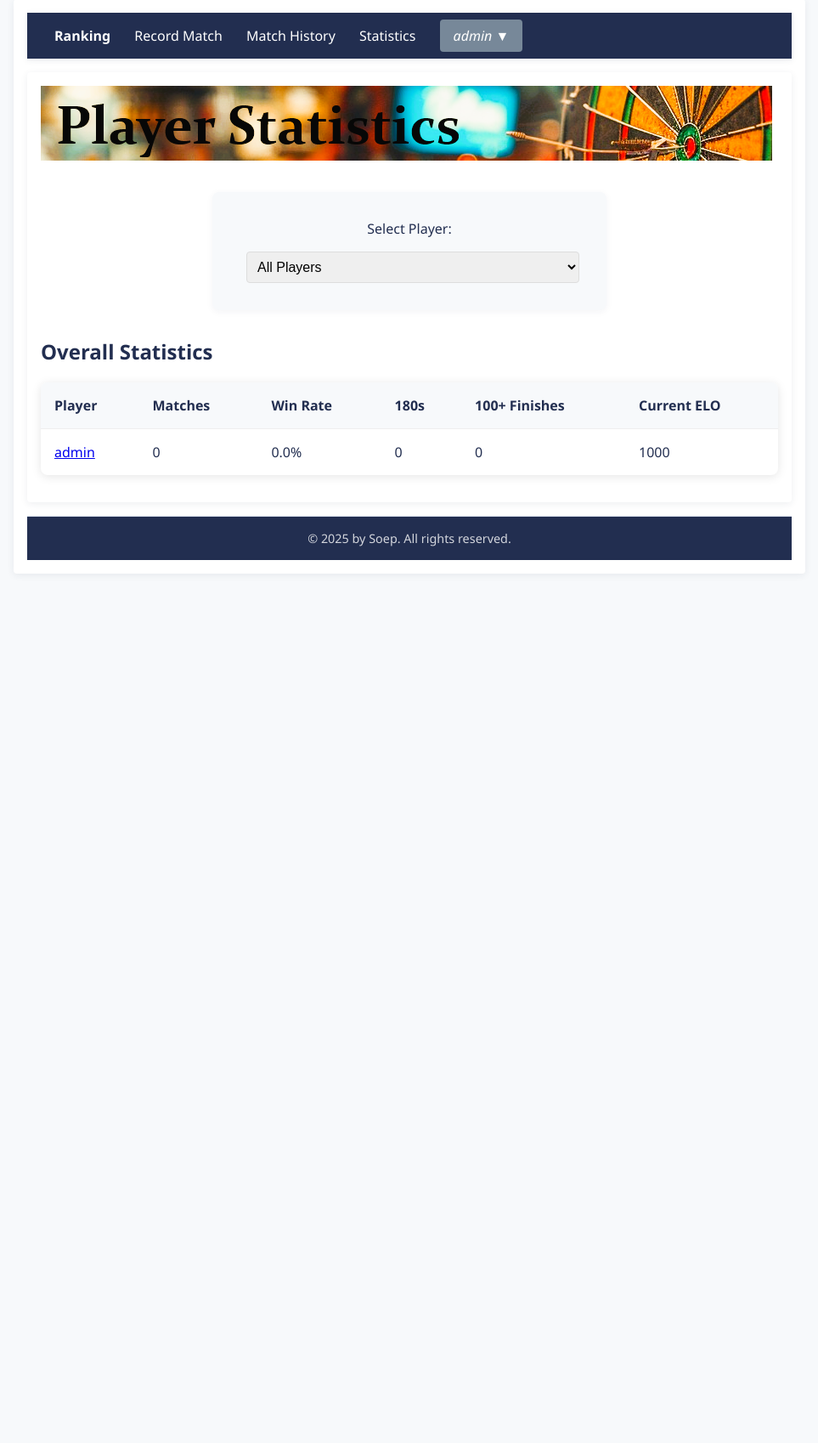
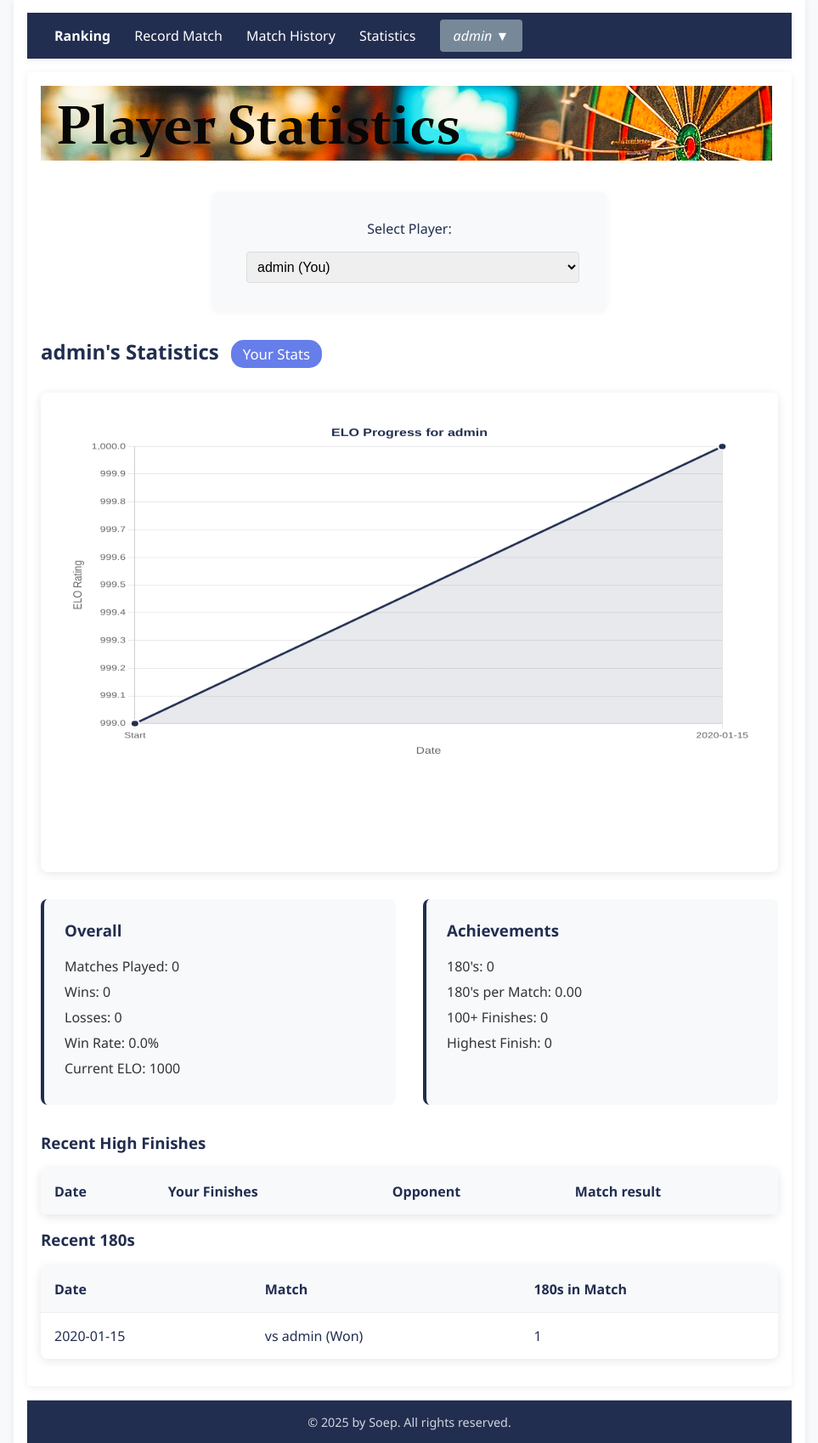
Before and after one commit to gitsoep/elodarts, a Flask app: page /stats in a window 1280 px wide. Shown: the part 17-1715 px from the top of the page at 85% size, without its empty margins (158-1121 px from the left). Before the commit the page ends 676 px from the top, so only its background shows below. Run offline with Flask 3, Linux system fonts and the light colour scheme; a user stored in the database is signed in; tables that the repository leaves empty hold one stand-in row (values such as "Sample post"); lists and menus that the app fills with data are empty.

Commit message:
stats-updated

```diff
--- a/app/routes.py
+++ b/app/routes.py
@@ -409,6 +409,11 @@ def stats():
     high_finishes = []
     recent_180s = []
 
+    # If no player parameter is provided at all (first visit) and user is logged in, show their stats by default
+    # But if player parameter is provided as empty string (All Players selected), don't default to current user
+    if 'player' not in request.args and current_user.is_authenticated:
+        player_id = current_user.id
+
     if player_id:
         selected_player = User.query.get(player_id)
         if selected_player:
--- a/app/templates/stats.html
+++ b/app/templates/stats.html
@@ -9,17 +9,29 @@
             <label for="player">Select Player:</label>
             <select name="player" id="player" onchange="this.form.submit()">
                 <option value="">All Players</option>
+                {% if current_user.is_authenticated %}
+                    <option value="{{ current_user.id }}" {% if selected_player and selected_player.id == current_user.id %}selected{% endif %}>
+                        {{ current_user.username }} (You)
+                    </option>
+                {% endif %}
                 {% for user in users %}
-                <option value="{{ user.id }}" {% if selected_player and selected_player.id == user.id %}selected{% endif %}>
-                    {{ user.username }}
-                </option>
+                    {% if not current_user.is_authenticated or user.id != current_user.id %}
+                    <option value="{{ user.id }}" {% if selected_player and selected_player.id == user.id %}selected{% endif %}>
+                        {{ user.username }}
+                    </option>
+                    {% endif %}
                 {% endfor %}
             </select>
         </form>
     </div>
 
     {% if selected_player %}
-        <h2>{{ selected_player.username }}'s Statistics</h2>
+        <h2>
+            {{ selected_player.username }}'s Statistics
+            {% if current_user.is_authenticated and selected_player.id == current_user.id %}
+                <span class="your-stats-badge">Your Stats</span>
+            {% endif %}
+        </h2>
 
         <!-- ELO Rating Graph - Move to top for better visibility -->
         <div class="chart-container">
@@ -147,6 +159,17 @@
     border: 1px solid #ddd;
     border-radius: 4px;
     margin-left: 0.5em;
+}
+
+.your-stats-badge {
+    background: #667eea;
+    color: white;
+    padding: 0.3em 0.8em;
+    border-radius: 15px;
+    font-size: 0.7em;
+    font-weight: normal;
+    margin-left: 0.5em;
+    vertical-align: middle;
 }
 
 .chart-container {
```
